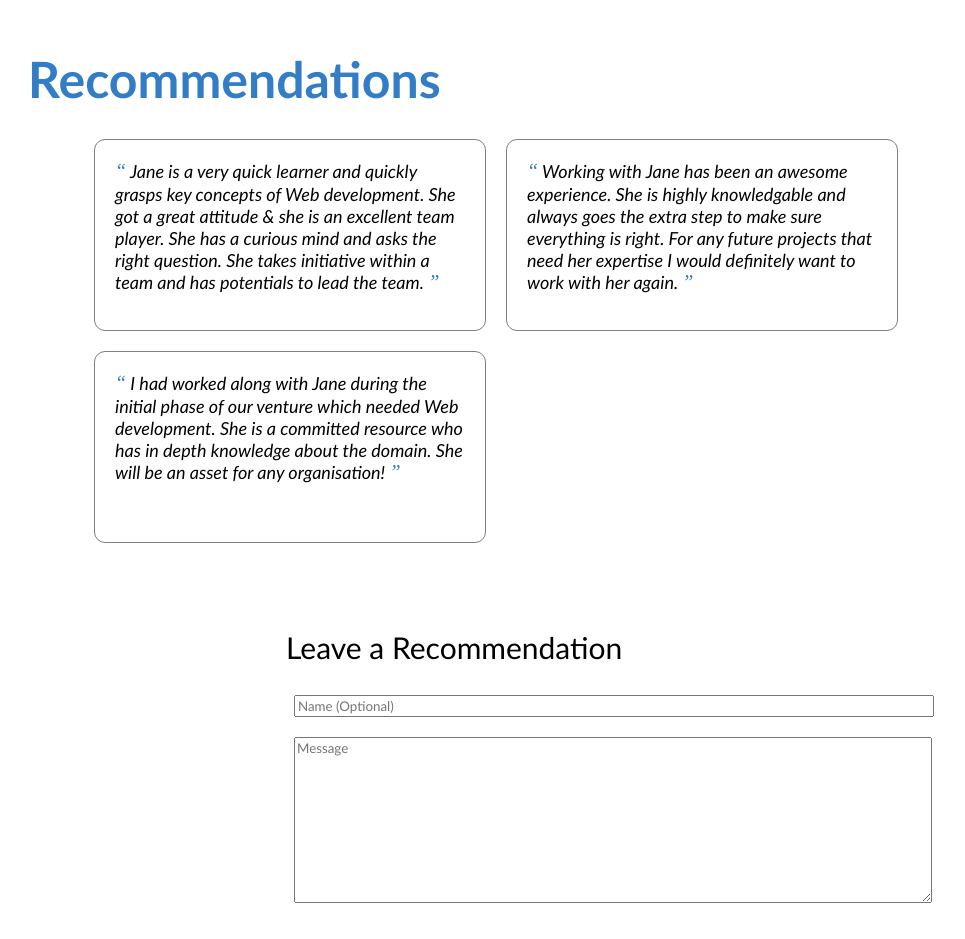
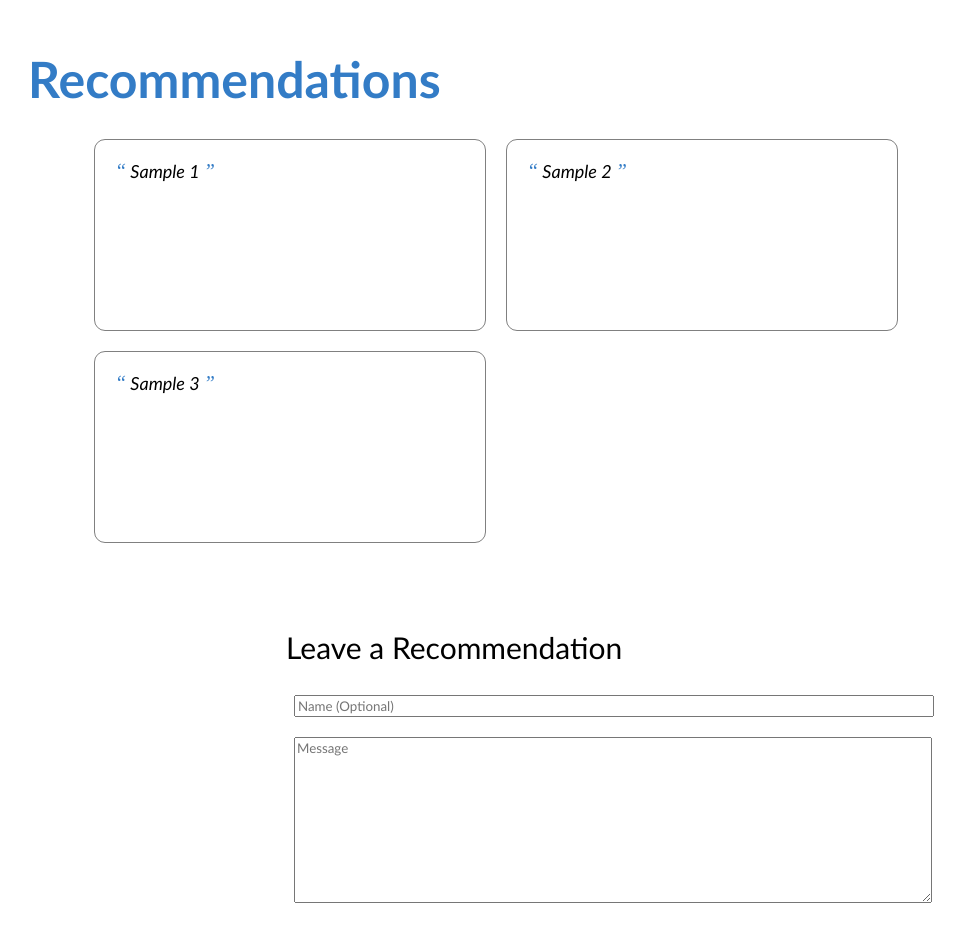
Before and after one commit to deneth-weerasinghe/portfolio-site, a plain HTML site: page index.html in a window 1280 px wide. Shown: the part 1880-2819 px from the top of the page, without its empty margins (40-1005 px from the left). Drawn offline with Linux system fonts and the light colour scheme.

```diff
--- a/index.html
+++ b/index.html
@@ -128,24 +128,17 @@
       <div class="all_recommendations" id="all_recommendations">
         <div class="recommendation">
           <span>&#8220;</span>
-          Jane is a very quick learner and quickly grasps key concepts of Web development.
-          She got a great attitude & she is an excellent team player.
-          She has a curious mind and asks the right question.
-          She takes initiative within a team and has potentials to lead the team.
+          Sample 1
           <span>&#8221;</span>
         </div>
         <div class="recommendation">
           <span>&#8220;</span>
-          Working with Jane has been an awesome experience.
-          She is highly knowledgable and always goes the extra step to make sure everything is right.
-          For any future projects that need her expertise I would definitely want to work with her again.
+          Sample 2
           <span>&#8221;</span>
         </div>
         <div class="recommendation">
           <span>&#8220;</span>
-          I had worked along with Jane during the initial phase of our venture which needed Web development.
-          She is a committed resource who has in depth knowledge about the domain.
-          She will be an asset for any organisation!
+          Sample 3
           <span>&#8221;</span>
         </div>
       </div>
```
